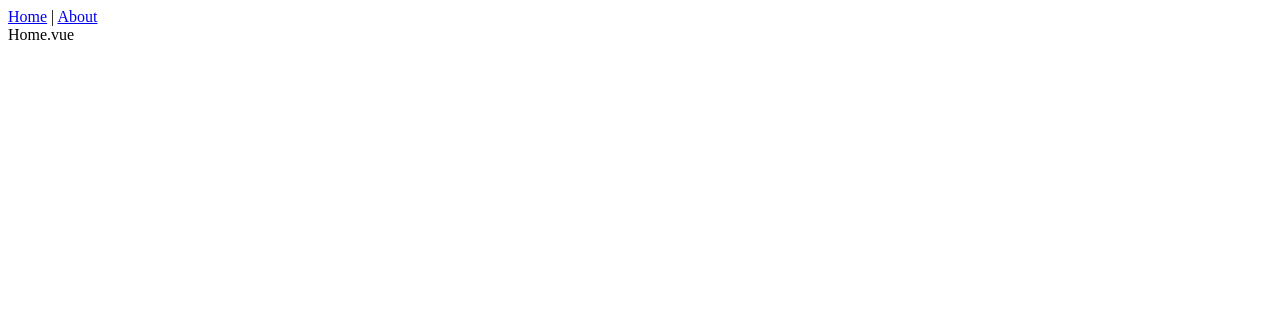
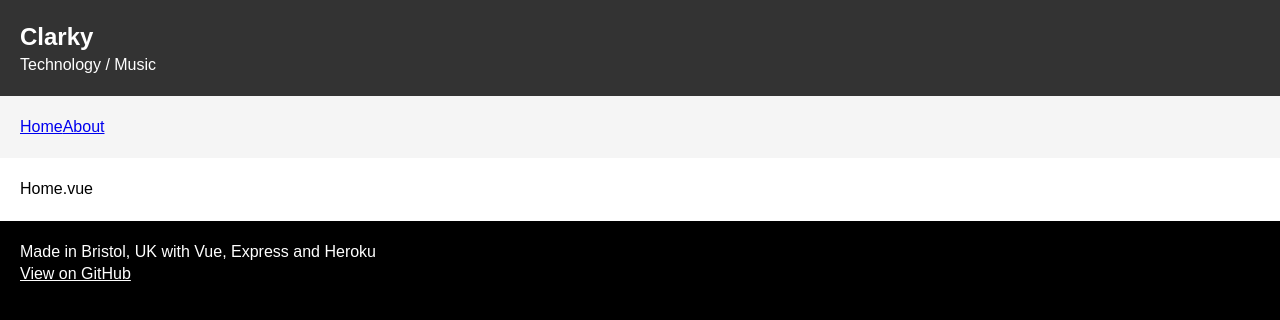
Before and after one commit to netotaku/clarky2, a Vue app: page / in a window 1280 px wide. Shown: the top 320 px of the page. Built offline with nearby package versions, Linux system fonts and the light colour scheme.

Commit message:
asset test

```diff
--- a/src/App.vue
+++ b/src/App.vue
@@ -1,11 +1,99 @@
 <template>
-  <div id="nav">
-    <router-link to="/">Home</router-link> |
-    <router-link to="/about">About</router-link>
-  </div>
-  <router-view/>
+  <article>
+    <div class="layout">
+      <header class="layout__header header">
+        <div class="brand">
+          <h1 class="brand__sig">Clarky</h1>
+          <p class="brand__strap">Technology / Music</p>
+        </div>
+      </header>
+      <section class="layout__page">
+        <menu class="layout__menu menu">
+          <router-link to="/">Home</router-link>
+          <router-link to="/about">About</router-link>
+        </menu>
+        <div class="layout__content content">
+          <router-view/>
+        </div>
+      </section>
+    </div>
+    <footer class="layout__footer footer">
+        <p>Made in Bristol, UK with Vue, Express and Heroku</p>
+        <p><a href="https://github.com/netotaku/clarky2" target="_blank">View on GitHub</a></p>
+    </footer>
+  </article>
 </template>
 
 <style lang="scss">
+  // vars
+  $gutter: 20px;
+  // globals
+  *{
+    padding: 0px;
+    margin: 0px;
+    box-sizing: border-box;
+  }
+
+  html,body{
+    background: #000;
+    font-family: sans-serif;
+    line-height: 1.4;
+  }
+
+  *{
+    &:hover{
+      text-decoration: none;
+    }
+  }
+
+  .layout{
+
+    background: #fff;
+
+    &__menu{
+      padding: $gutter;
+    }
+
+    &__header{
+      padding: $gutter;
+    }
+    &__content{
+      padding: $gutter;
+      @media (min-width:600px)  {
+          display: flex;
+      }
+    }
+    &__footer{
+      padding: $gutter;
+    }
+  }
+
+  .header{
+    color: #fff;
+    background-color: #333;
+    background-image: url(/assets/img/clarky.jpg);
+    background-repeat: no-repeat;
+    background-position: center;
+    background-attachment: fixed;
+  }
+
+  .content{
+
+  }
+
+  .menu{
+    background: whitesmoke;
+  }
+
+  .brand{
+
+  }
+
+  .footer{
+    color: #fff;
+    a{
+      color: #fff;
+    }
+  }
 
 </style>
```
Also changed, not shown: public/assets/img/clarky.jpg (added), src/assets/logo.png (deleted).
